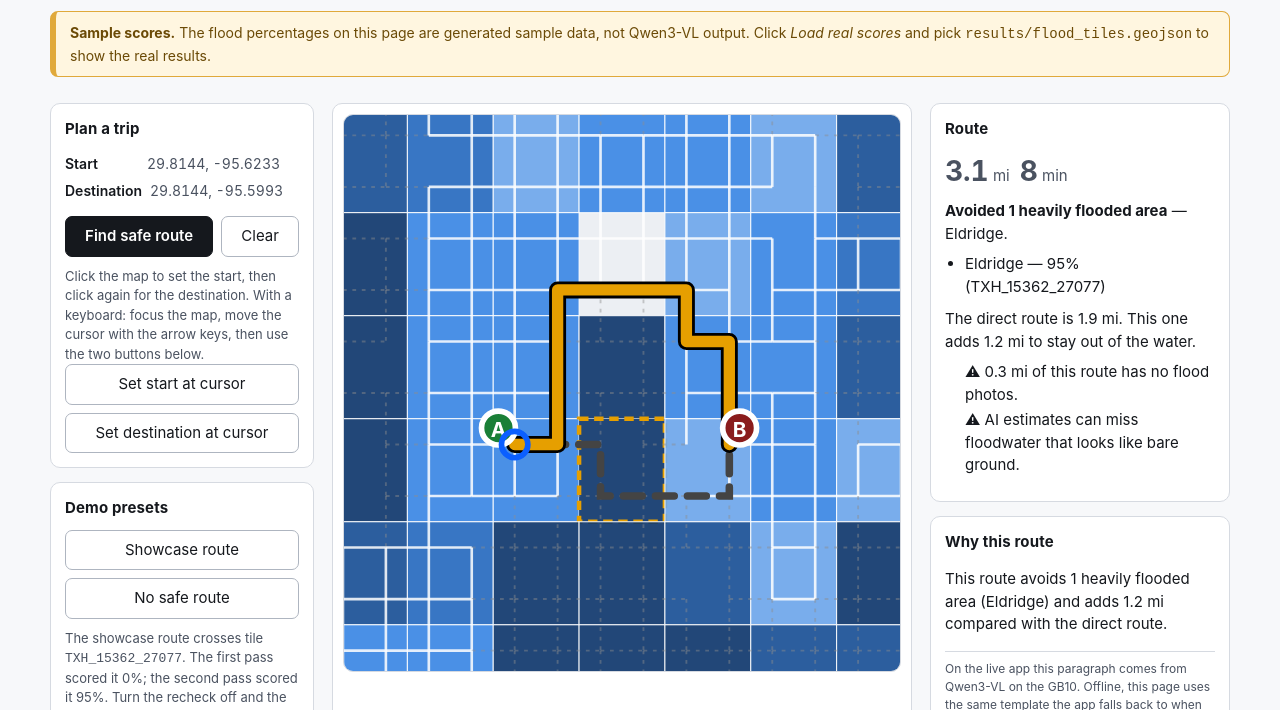
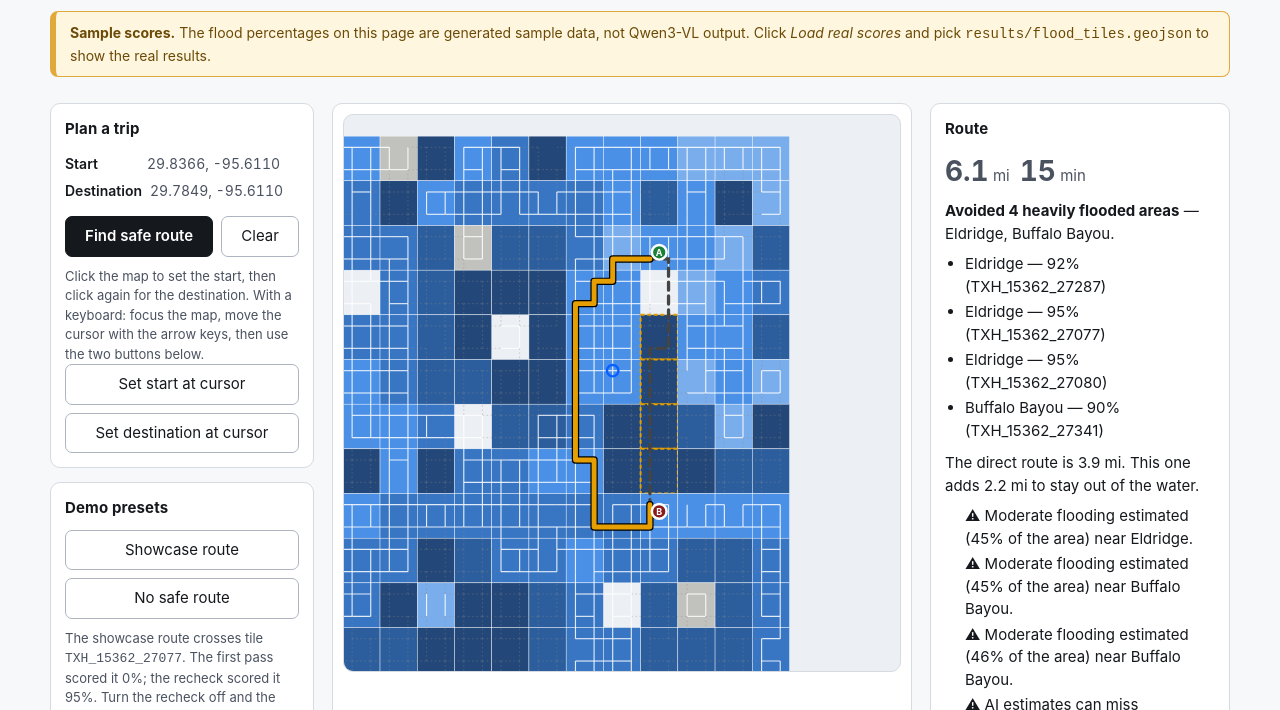
Before and after one commit to 3rlandjr7/dell-datahon-flooding-navigation, a plain HTML site: page docs/route_demo.html in a window 1280 px wide. Both pictures are taken after a click on the button "Showcase route". Shown: the part 90-800 px from the top of the page. Drawn offline with Linux system fonts and the light colour scheme.

Commit message:
D16: find the showcase route in the loaded data
The Showcase button used coordinates hard-coded from decision D15. They
tell the story on the sample scores - straight through a tile pass 1 put
at 0%, around it once the recheck is on - but on the real scores
toggling the recheck did not move that route at all: 4.36 mi either way,
because other never-rechecked flooded tiles block the direct path too. A
presenter would click the toggle, say "watch it reroute", and nothing
would happen. The hint also named TXH_15362_27077, which exists only in
the sample data.

So search for the demonstration instead of assuming it. findShowcase()
takes the tiles that are both rechecked and blocked, worst first, places
a start and end either side of each, routes it with the recheck on and
off, and keeps the pair with the largest increase where that tile is
actually among the ones avoided. The hint is then written from the tile
it found, with its real id and score. The D15 coordinates remain the
fallback, and the result is cached until new scores are loaded.

On the real export this finds 1.03 mi -> 6.57 mi around
TXH_15351_27086_after_20170830_NOAA at 95%. On the sample data it finds
3.9 -> 6.05 mi. First click takes ~300 ms; the button disables while it
runs.

DEMO_SCRIPT.md no longer quotes distances that depend on which scores
are loaded, and says what to do if no rechecked tile changes a route.

Co-Authored-By: Claude Opus 5 <noreply@anthropic.com>
Claude-Session: https://claude.ai/code/session_01SN5siam8HHCorzo2AJezSc

```diff
--- a/docs/route_demo.html
+++ b/docs/route_demo.html
@@ -769,6 +769,53 @@ function computeRoute() {
   };
 }
 
+/* ============================================================ showcase
+   The showcase exists to find a trip the recheck pass changes: one the router
+   sends straight through a tile while pass 1's 0% stands, and around once the
+   second pass has rescored it. Which trip that is depends entirely on the
+   scores loaded, so search for it rather than hard-coding a pair that suits
+   only one dataset. Falls back to the D15 coordinates. */
+let showcaseCache = null;
+
+function inBox(p) {
+  return p.lat <= BBOX.n && p.lat >= BBOX.s && p.lon >= BBOX.w && p.lon <= BBOX.e;
+}
+
+function findShowcase() {
+  if (showcaseCache) return showcaseCache;
+  let best = { start: { ...SHOWCASE.start }, end: { ...SHOWCASE.end }, tile: null, gain: 0 };
+  const cands = TILES
+    .filter(t => t.rechecked && classify(t.new_flood_pct) === "blocked")
+    .sort((a, b) => (b.new_flood_pct || 0) - (a.new_flood_pct || 0))
+    .slice(0, 14);
+  const saved = recheckOn;
+  search:
+  for (const t of cands) {
+    const h = t.north - t.south, w = t.east - t.west;
+    for (const k of [1.0, 1.6, 2.4]) {
+      for (const axis of ["ew", "ns"]) {
+        const a = axis === "ew" ? { lat: t.lat, lon: t.west - w * k }
+                                : { lat: t.north + h * k, lon: t.lon };
+        const c = axis === "ew" ? { lat: t.lat, lon: t.east + w * k }
+                                : { lat: t.south - h * k, lon: t.lon };
+        if (!inBox(a) || !inBox(c)) continue;
+        start = a; end = c;
+        recheckOn = true;  reweight(); const on  = computeRoute();
+        recheckOn = false; reweight(); const off = computeRoute();
+        if (on.status !== "ok" || off.status !== "ok") continue;
+        if (!(on.flooded_tiles_avoided || []).some(x => x.after_id === t.after_id)) continue;
+        const gain = on.distance_m - off.distance_m;
+        if (gain > best.gain) best = { start: a, end: c, tile: t, gain };
+        if (best.gain > 2400) break search;   /* ~1.5 mi is plenty to see */
+      }
+    }
+  }
+  recheckOn = saved;
+  reweight();
+  showcaseCache = best;
+  return best;
+}
+
 /* ============================================================ drawing */
 const SVG_W = 820, SVG_H = 820;
 const svg = document.getElementById("map");
@@ -967,10 +1014,14 @@ function renderLegend() {
 }
 
 /* ============================================================ wiring */
-function rebuild() {
+function reweight() {
   indexTiles();
   allEdgeIndex = null;
   applyFloodWeights();
+}
+
+function rebuild() {
+  reweight();
   if (start && end) result = computeRoute();
   renderLegend(); renderResult(); draw();
 }
@@ -1057,8 +1108,22 @@ document.getElementById("btn-zoom").addEventListener("click", ev => {
   draw();
 });
 
-document.getElementById("btn-showcase").addEventListener("click", () => {
-  start = { ...SHOWCASE.start }; end = { ...SHOWCASE.end }; clickTurn = 0;
+document.getElementById("btn-showcase").addEventListener("click", ev => {
+  const btn = ev.currentTarget;
+  btn.disabled = true;
+  const pick = findShowcase();
+  btn.disabled = false;
+  const hint = document.getElementById("preset-hint");
+  if (pick.tile) {
+    hint.innerHTML = "The showcase route crosses tile <code>" + pick.tile.after_id +
+      "</code>. The first pass scored it 0%; the recheck scored it " +
+      pick.tile.new_flood_pct + "%. Turn the recheck off and the router drives " +
+      "straight through it.";
+  } else {
+    hint.textContent = "No rechecked tile in this data changes a route, so the " +
+      "recheck toggle will not move this one. Everything else still works.";
+  }
+  start = { ...pick.start }; end = { ...pick.end }; clickTurn = 0;
   document.getElementById("start-val").textContent = fmtLatLon(start);
   document.getElementById("end-val").textContent = fmtLatLon(end);
   result = computeRoute();
@@ -1127,7 +1192,7 @@ function loadGeoJSON(gj, filename) {
   }
   if (!out.length) return fileError("No tiles in that file fall inside the west Houston routing area.");
 
-  TILES = out; REAL_DATA = true;
+  TILES = out; REAL_DATA = true; showcaseCache = null;
   const banner = document.getElementById("data-banner");
   banner.className = "real";
   banner.innerHTML = "<span><strong>Showing real exported scores</strong> — " + out.length +
```
Also changed, not shown: 1 other file.
